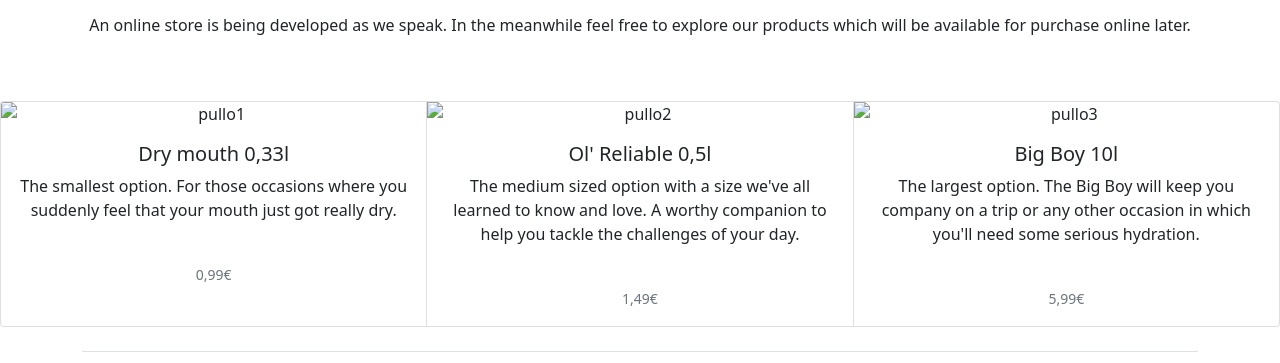
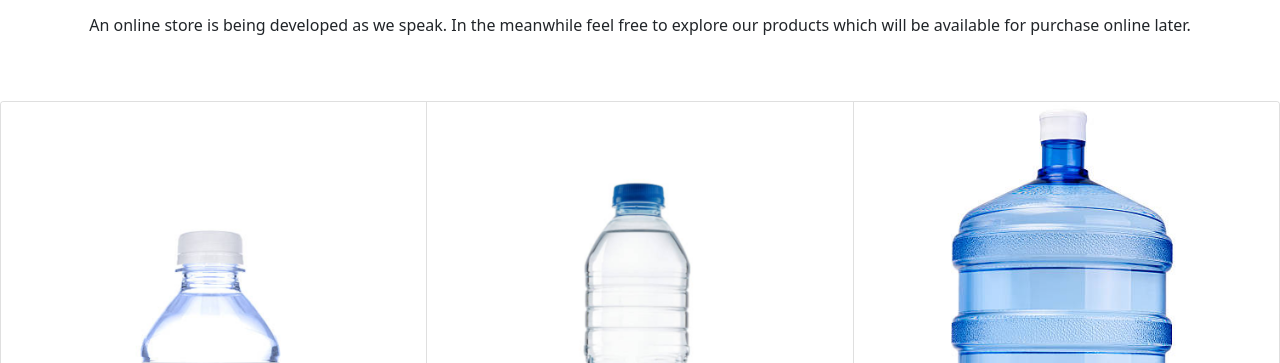
Before and after one commit to elqqHub/freewater, a plain HTML site: page buy.html in a window 1280 px wide. Shown: the part 195-558 px from the top of the page. Drawn offline with nearby package versions, Linux system fonts and the light colour scheme; the site is published under a folder, as on GitHub Pages, so addresses that start at the root find nothing.

Commit message:
Update buy.html

```diff
--- a/buy.html
+++ b/buy.html
@@ -49,7 +49,7 @@
 <br>
 <div class="card-group">
   <div class="card text-center">
-    <img src="/kuvat/pullo1.png" class="card-img-top" alt="pullo1">
+    <img src="kuvat/pullo1.png" class="card-img-top" alt="pullo1">
     <div class="card-body">
       <h5 class="card-title">Dry mouth 0,33l</h5>
       <p class="card-text">The smallest option. For those occasions where you suddenly feel that your mouth just got really dry.</p>
@@ -58,7 +58,7 @@
     </div>
   </div>
   <div class="card text-center">
-    <img src="/kuvat/pullo2.png" class="card-img-top" alt="pullo2">
+    <img src="kuvat/pullo2.png" class="card-img-top" alt="pullo2">
     <div class="card-body">
       <h5 class="card-title">Ol' Reliable 0,5l</h5>
       <p class="card-text">The medium sized option with a size we've all learned to know and love. A worthy companion to help you tackle the challenges of your day. </p>
@@ -67,7 +67,7 @@
     </div>
   </div>
   <div class="card text-center">
-    <img src="/kuvat/pullo3.png" class="card-img-top" alt="pullo3">
+    <img src="kuvat/pullo3.png" class="card-img-top" alt="pullo3">
     <div class="card-body">
       <h5 class="card-title">Big Boy 10l</h5>
       <p class="card-text">The largest option. The Big Boy will keep you company on a trip or any other occasion in which you'll need some serious hydration.</p>
```
